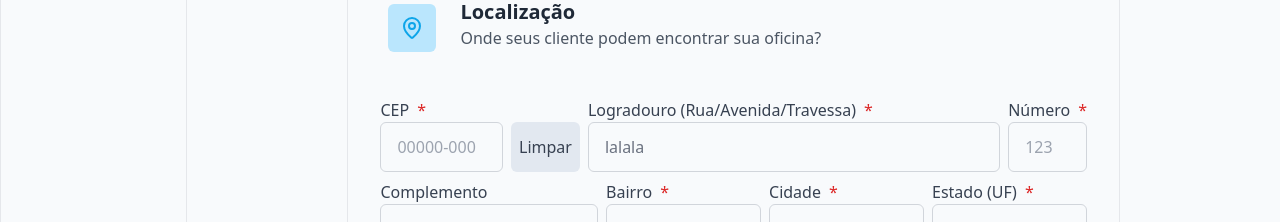
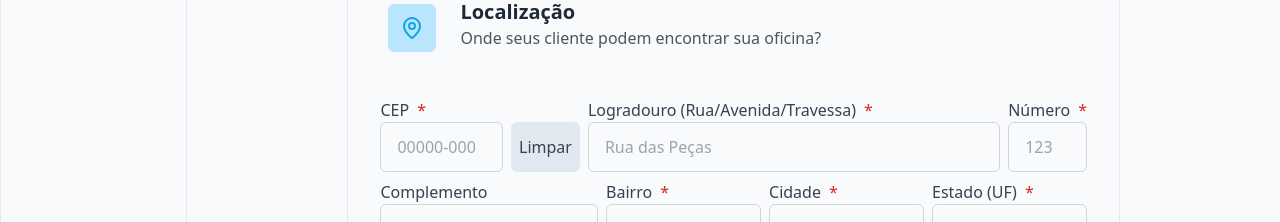
Before and after one commit to geusops/ProjetoMeuMecanico, a React (Vite) app in the folder Front/: page /cadastraroficina in a window 1280 px wide. Shown: the part 1380-1602 px from the top of the page. Built offline with nearby package versions, Linux system fonts and the light colour scheme; no server answers.

Commit message:
buscar pelo cep e preencher campos - corrigida

```diff
--- a/Front/src/Pages/CadastrarOficina.jsx
+++ b/Front/src/Pages/CadastrarOficina.jsx
@@ -17,7 +17,7 @@ function CadastrarOfina() {
   //para usar a api da via cep, criei esse objeto para armazenar os dados do endereco e setar o conteudo os campos
   const [endereco, setEndereco] = useState({
     cep: "",
-    rua: "lalala",
+    rua: "",
     numero: "",
     complemento: "",
     bairro: "",
```
